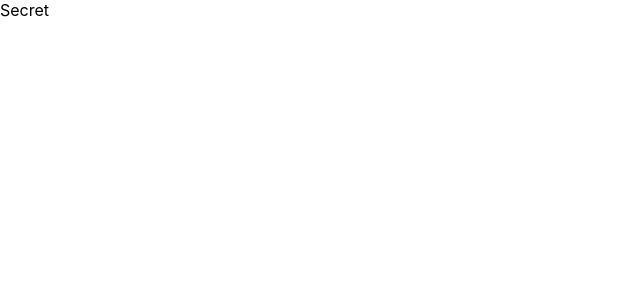
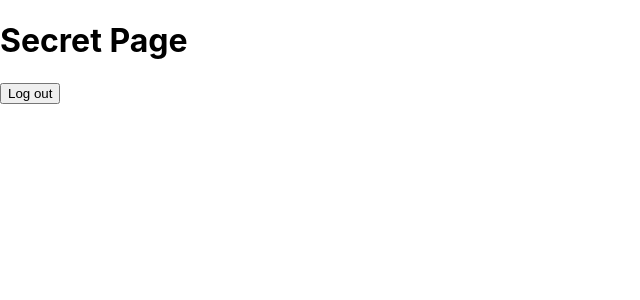
Before and after one commit to supersakana/user_portal, a React (Create React App) app in the folder public/: page / in a window 1280 px wide. Shown: the top 300 px of the page, without its empty margins (0-640 px from the left). Built offline with nearby package versions, Linux system fonts and the light colour scheme.

Commit message:
created simple secret page

```diff
--- a/public/src/pages/Register.jsx
+++ b/public/src/pages/Register.jsx
@@ -26,6 +26,7 @@ export default function Register() {
 
                 if(data){
                   if(data.errors){
+
                     const { email, password } = data.errors
                     if(email) generateError(email)
                     else if (password) generateError(password)
--- a/public/src/pages/Secret.jsx
+++ b/public/src/pages/Secret.jsx
@@ -1,5 +1,17 @@
 import React from "react";
+import { useNavigate } from "react-router-dom"
 
 export default function Secret() {
-  return <div>Secret</div>;
+  const navigate = useNavigate()
+
+  const logOut = () => {
+    navigate("/login")
+  }
+
+  return(
+    <div>
+      <h1>Secret Page</h1>
+      <button onClick={logOut}>Log out</button>
+    </div>
+  )
 }
```
